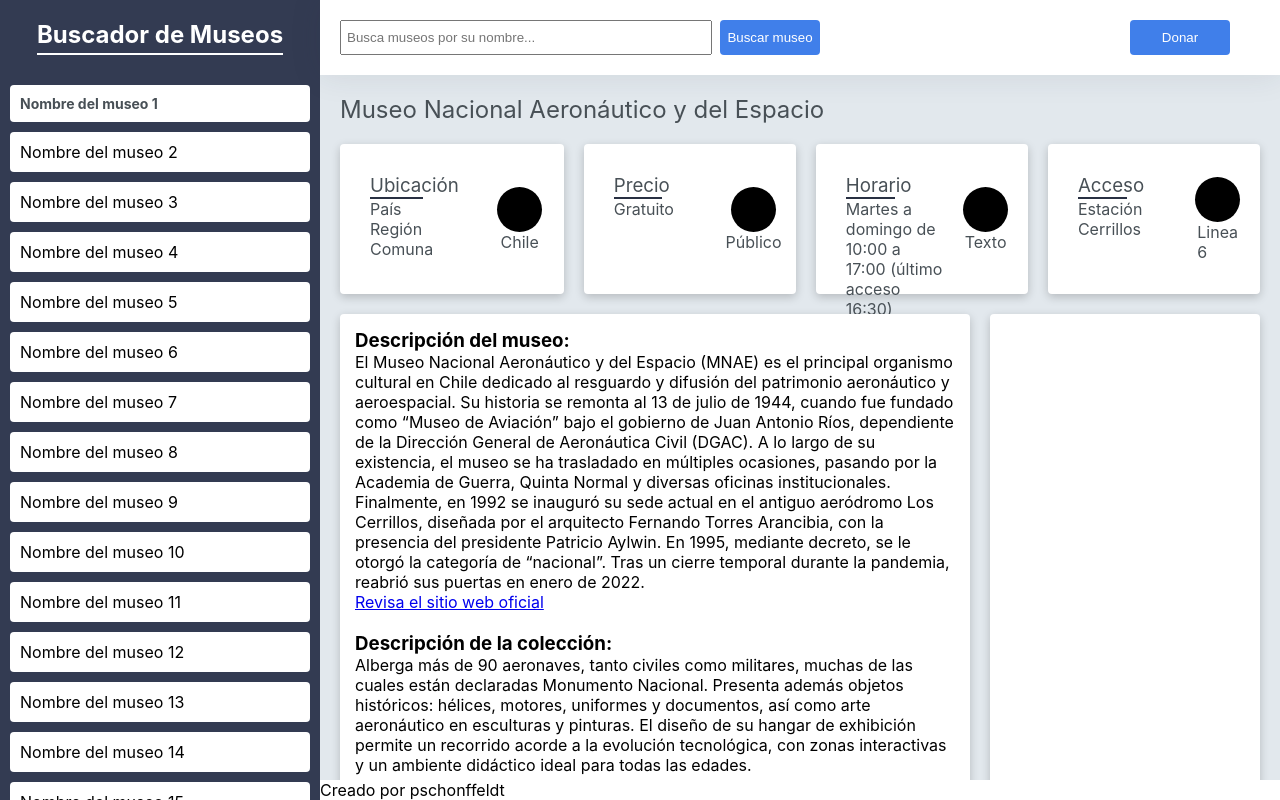
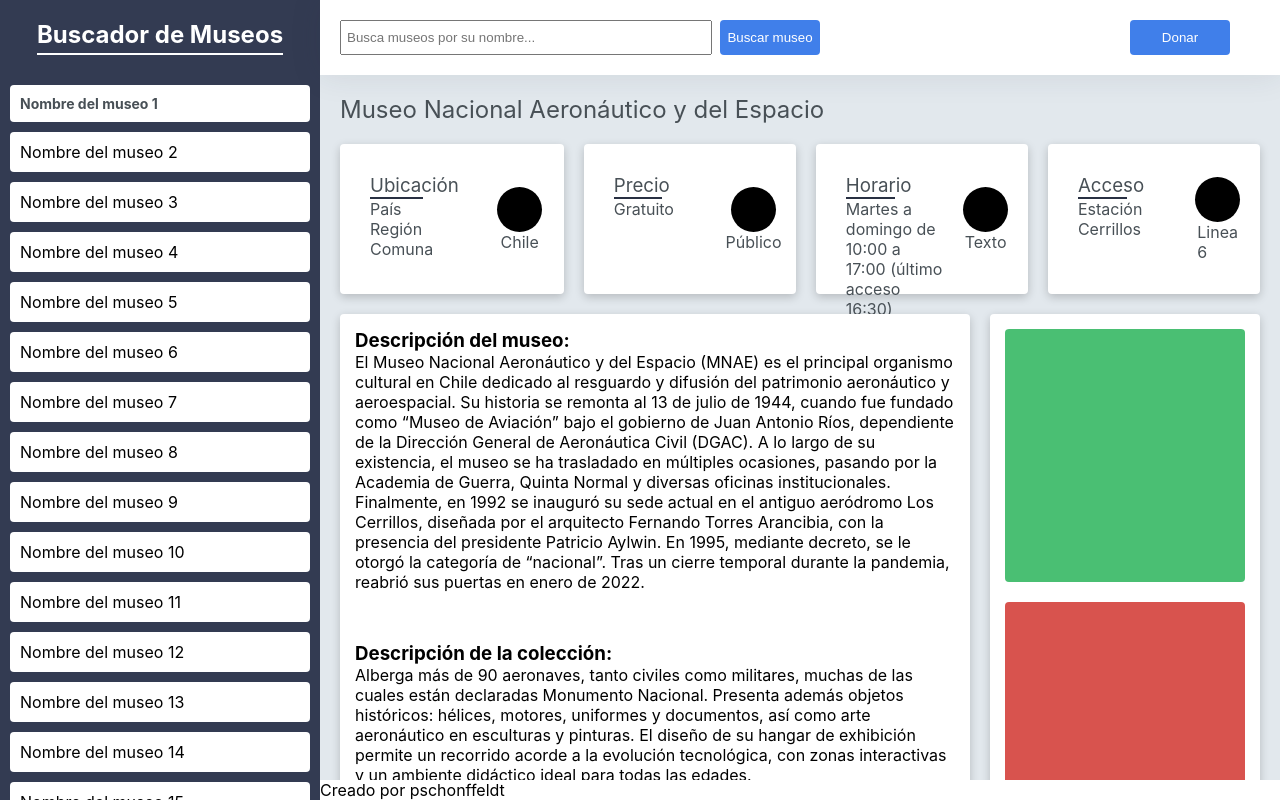
Before and after one commit to pschonffeldt/museos2, a React (Vite) app: page / in a window 1280 px wide. Built offline with nearby package versions, Linux system fonts and the light colour scheme.

Commit message:
Create utility container markup and styling

```diff
--- a/src/components/MuseumDetails.tsx
+++ b/src/components/MuseumDetails.tsx
@@ -7,34 +7,32 @@ export default function MuseumDetails({
 }) {
   return (
     <div className="museum-details-cards">
-      <div className="museum-details-card-column c70">
+      <div className="museum-details-card-column u-c70">
+        <div className="museum-description-container">
           <div className="museum-description">
             <h3>Descripción del museo:</h3>
             <p>
               El Museo Nacional Aeronáutico y del Espacio (MNAE) es el principal
               organismo cultural en Chile dedicado al resguardo y difusión del
-            patrimonio aeronáutico y aeroespacial. Su historia se remonta al 13
-            de julio de 1944, cuando fue fundado como “Museo de Aviación” bajo
-            el gobierno de Juan Antonio Ríos, dependiente de la Dirección
-            General de Aeronáutica Civil (DGAC). A lo largo de su existencia, el
-            museo se ha trasladado en múltiples ocasiones, pasando por la
+              patrimonio aeronáutico y aeroespacial. Su historia se remonta al
+              13 de julio de 1944, cuando fue fundado como “Museo de Aviación”
+              bajo el gobierno de Juan Antonio Ríos, dependiente de la Dirección
+              General de Aeronáutica Civil (DGAC). A lo largo de su existencia,
+              el museo se ha trasladado en múltiples ocasiones, pasando por la
               Academia de Guerra, Quinta Normal y diversas oficinas
               institucionales. Finalmente, en 1992 se inauguró su sede actual en
               el antiguo aeródromo Los Cerrillos, diseñada por el arquitecto
-            Fernando Torres Arancibia, con la presencia del presidente Patricio
-            Aylwin. En 1995, mediante decreto, se le otorgó la categoría de
-            “nacional”. Tras un cierre temporal durante la pandemia, reabrió sus
-            puertas en enero de 2022.
+              Fernando Torres Arancibia, con la presencia del presidente
+              Patricio Aylwin. En 1995, mediante decreto, se le otorgó la
+              categoría de “nacional”. Tras un cierre temporal durante la
+              pandemia, reabrió sus puertas en enero de 2022.
             </p>
-          <a href="https://museoaeronautico.dgac.gob.cl/">
-            Revisa el sitio web oficial
-          </a>
           </div>
           <div className="museum-collection">
             <h3>Descripción de la colección:</h3>
             <p>
-            Alberga más de 90 aeronaves, tanto civiles como militares, muchas de
-            las cuales están declaradas Monumento Nacional. Presenta además
+              Alberga más de 90 aeronaves, tanto civiles como militares, muchas
+              de las cuales están declaradas Monumento Nacional. Presenta además
               objetos históricos: hélices, motores, uniformes y documentos, así
               como arte aeronáutico en esculturas y pinturas. El diseño de su
               hangar de exhibición permite un recorrido acorde a la evolución
@@ -43,7 +41,29 @@ export default function MuseumDetails({
             </p>
           </div>
         </div>
-      <div className="museum-details-card-column c30"></div>
+        <div className="museum-description-utility-container">
+          <button
+            className="utility-bar-button"
+            onClick={() =>
+              window.open("https://museoaeronautico.dgac.gob.cl/", "_blank")
+            }
+          >
+            Visitar sitio web oficial
+          </button>
+          <button
+            className="utility-bar-button"
+            onClick={() =>
+              window.open("https://maps.app.goo.gl/uZ7csuZesqj33dbZA", "_blank")
+            }
+          >
+            Ver direcciones al museo
+          </button>
+        </div>
+      </div>
+      <div className="museum-details-card-column u-c30">
+        <div className="museum-map"></div>
+        <div className="museum-map-summary"></div>
+      </div>
     </div>
   );
 }
--- a/src/index.css
+++ b/src/index.css
@@ -55,6 +55,15 @@ body {
   height: 100vh;
   display: flex;
   flex-direction: row;
+}
+
+/* Utility classes - Width */
+
+.u-c70 {
+  width: 70%;
+}
+.u-c30 {
+  width: 30%;
 }
 
 /* Left nav bar */
@@ -346,13 +355,27 @@ body {
   gap: 20px;
   border-radius: 0.25rem;
   padding: 15px;
+  justify-content: space-between;
   box-shadow: 0 3px 10px rgb(0 0 0 / 0.2);
 }
-.c70 {
-  width: 70%;
+
+.museum-description-container {
+  display: flex;
+  flex-direction: column;
+  align-items: center;
+  justify-content: start;
+  gap: 50px;
+  height: 100%;
+  width: 100%;
 }
-.c30 {
-  width: 30%;
+
+.museum-description-utility-container {
+  display: flex;
+  flex-direction: row;
+  align-items: center;
+  justify-content: start;
+  height: 50px;
+  width: 100%;
 }
 
 .museum-description {
@@ -360,3 +383,36 @@ body {
 
 .museum-collection {
 }
+
+.museum-map {
+  background-color: #4abf73;
+  border-radius: 0.25rem;
+
+  width: 100%;
+  height: 50%;
+}
+
+.museum-map-summary {
+  background-color: #d8534e;
+  border-radius: 0.25rem;
+
+  width: 100%;
+  height: 50%;
+}
+
+.utility-bar-button {
+  margin-right: 16px;
+  height: 35px;
+  padding: 10px;
+  width: 25%;
+  border-radius: 0.25rem;
+  background-color: var(--color-lightblue);
+  border: none;
+  color: var(--color-white);
+  transition: all 0.1s ease-in-out;
+  cursor: pointer;
+}
+
+.utility-bar-button:hover {
+  transform: scale(1.05);
+}
```
Lines whose indentation alone changed are shown as unchanged.
